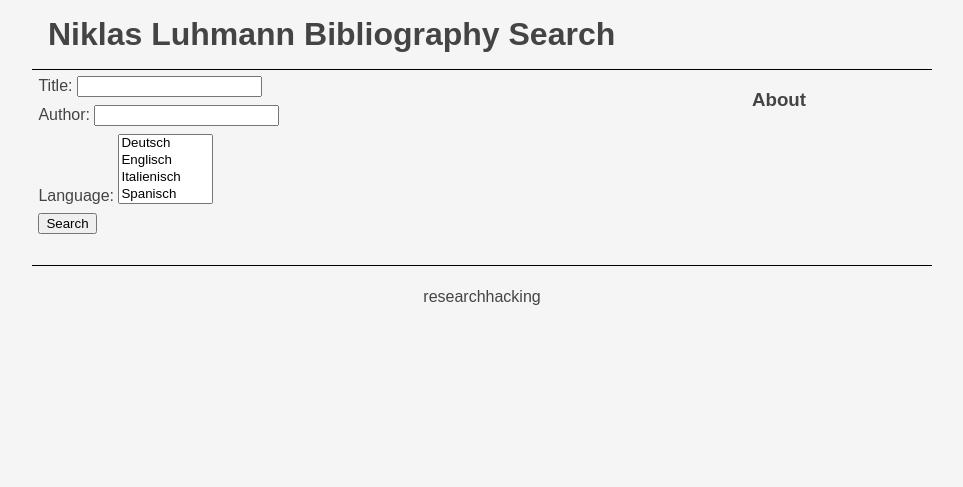
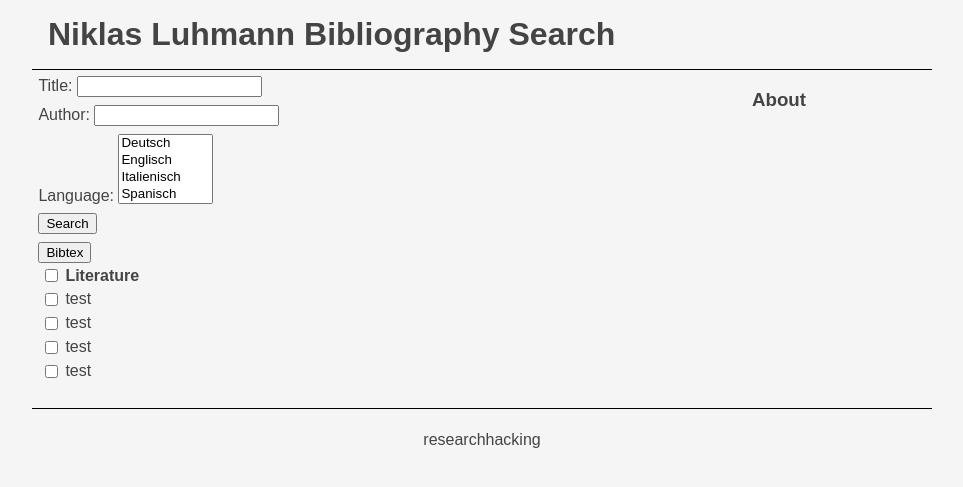
Before and after one commit to researchhacking/niklas-luhmann-bibliography, a Jekyll site: the page built from index.md, in a window 1280 px wide. Shown: the top 487 px of the page, without its empty margins (158-1121 px from the left). Built offline with Jekyll 4.4.1, drawn with Linux system fonts in a browser that asks for light colours; some of the changed lines change nothing that is shown.

Commit message:
search result is added to the result table and checkboxes determine what items to fetch

```diff
--- a/_sass/form.scss
+++ b/_sass/form.scss
@@ -6,3 +6,9 @@
 		margin: 0 0 .5em;
 	}
 }
+
+form[name=result] {
+	td {
+		vertical-align: top;
+	}
+}
--- a/index.md
+++ b/index.md
@@ -27,5 +27,20 @@
     <button>Search</button>
   </label>
 </form>
-
-<table id="searchresult"></table>
+<form name="result">
+  <button>Bibtex</button>
+  <table id="searchresult">
+    <thead>
+      <tr>
+        <th><input type="checkbox" name="selectall" /></th>
+        <th>Literature</th>
+      </tr>
+    </thead>
+    <tbody>
+      <tr><td><input type="checkbox" name="item" value="1" /></td><td>test</td></tr>
+      <tr><td><input type="checkbox" name="item" value="2" /></td><td>test</td></tr>
+      <tr><td><input type="checkbox" name="item" value="3" /></td><td>test</td></tr>
+      <tr><td><input type="checkbox" name="item" value="4" /></td><td>test</td></tr>
+    </tbody>
+  </table>
+</form>
--- a/scripts/form.js
+++ b/scripts/form.js
@@ -1,13 +1,14 @@
+const api_url = 'https://v0.api.niklas-luhmann-archiv.de/BIBL';
 
 const display_search = e => {
-  let table = document.getElementById('searchresult');
+  let tbody = document.querySelector('#searchresult tbody');
   if(e.detail.results){
-    table.innerHTML = e.detail.results.map(result => `<tr><td>${result.displayTitle}</td></tr>`).join('');
+    tbody.innerHTML = e.detail.results.map(result => `<tr><td><input type="checkbox" name="item" value="${result.id}"/></td><td>${result.displayTitle}</td></tr>`).join('');
   }
 };
 
 const search_api = obj => {
-  fetch(`https://v0.api.niklas-luhmann-archiv.de/BIBL/search?q=${JSON.stringify(obj)}`)
+  fetch(`${api_url}/search?q=${JSON.stringify(obj)}`)
     .then(res => res.json())
     .then(json => {
       let event = new CustomEvent('searchresult', {detail: json});
@@ -15,7 +16,11 @@
     });
 };
 
-const form_submit = e => {
+const get_item_api = id => {
+  return fetch(`${api_url}/item/${id}`).then(res => res.json());
+};
+
+const search_submit = e => {
   e.preventDefault();
   let title = e.target.title.value;
   let author = e.target.author.value;
@@ -29,8 +34,37 @@
   search_api(q);
 };
 
+const result_submit = e => {
+  e.preventDefault();
+  let data = new FormData(e.target);
+  let items = data.getAll('item').map(value => get_item_api(value));
+  Promise.all(items).then(arr => {
+    console.log(arr);
+    let event = new CustomEvent('searchitems', {detail: arr});
+    document.dispatchEvent(event);
+  });
+};
+
+const result_change = e => {
+  let items = e.target.form.item;
+  switch(e.target.name){
+    case 'selectall':
+      let checked = e.target.checked;
+      [...items].forEach(item => item.checked = checked);
+      break;
+    case 'item':
+      let allchecked = ([...items].filter(item => !item.checked).length == 0) ?? true;
+      e.target.form.selectall.checked = allchecked ? true : false;
+      break;
+  }
+};
+
 document.addEventListener('DOMContentLoaded', e => {
-  document.forms.search.addEventListener('submit', form_submit);
+  // form events
+  document.forms.search.addEventListener('submit', search_submit);
+  document.forms.result.addEventListener('submit', result_submit);
+  document.forms.result.addEventListener('change', result_change);
 
+  // custom events
   document.addEventListener('searchresult', display_search);
 });
```
